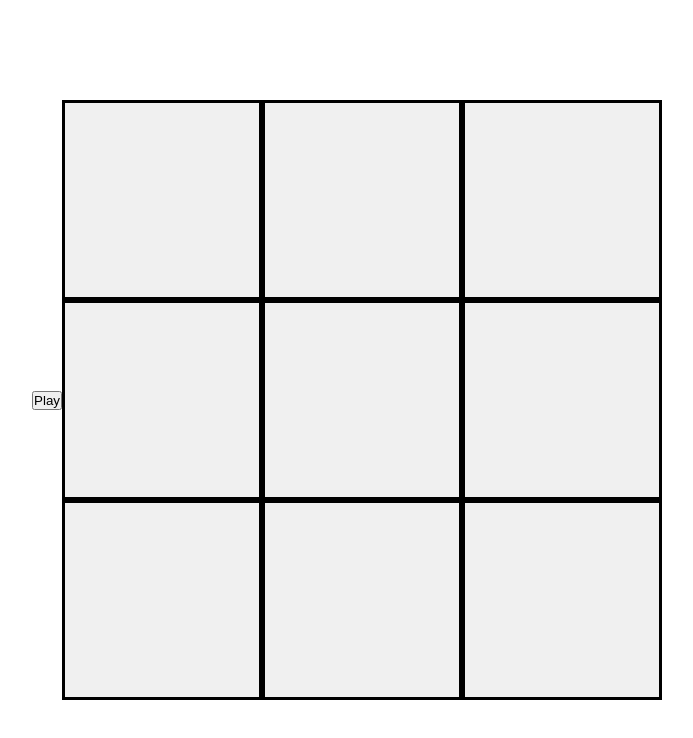
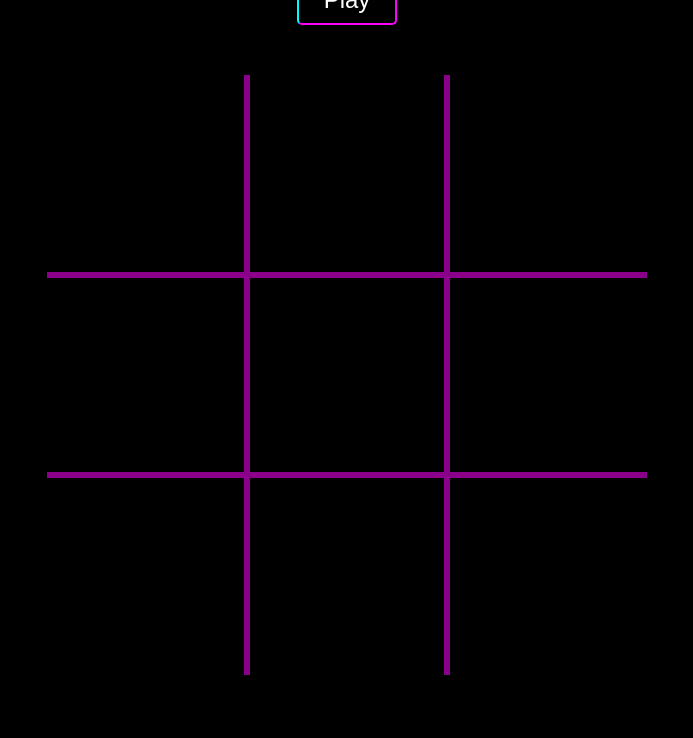
Before and after one commit to carloze11/tic-tac-toe, a plain HTML site: page index.html in a window 1280 px wide. Shown: the whole page, without its empty margins (293-986 px from the left). Drawn offline with Linux system fonts and the light colour scheme.

Commit message:
Add some dope cotton candy styles

```diff
--- a/styles.css
+++ b/styles.css
@@ -8,8 +8,12 @@ body {
   position: relative;
   height: 100vh;
   display: flex;
+  flex-direction: column;
   justify-content: center;
   align-items: center;
+  background-color: black;
+  font-family: sans-serif;
+/*   background-color: rgb(240, 240, 240); */
 }
 
 [hidden] {
@@ -19,12 +23,36 @@ body {
 #winner {
   position: absolute;
   place-self: center;
-/*   display: flex; */
   justify-content: center;
   align-items: center;
-  width: 500px;
+  width: 100%;
   height: 200px;
-  background-color: lightgray;
+  background-color: black;
+  margin-bottom: 50px;
+  font-size: 6rem;
+}
+
+.button {
+  width: 100%;
+  display: flex;
+  justify-content: center;
+  align-items: center;
+  height: 150px;
+  margin-top: -200px;
+}
+
+.button button {
+
+  width: 100px;
+  height: 50px;
+  border-right: 2px solid rgb(255, 0, 253);
+  border-bottom: 2px solid rgb(255, 0, 253);
+  border-left: 2px solid rgb(0, 253, 255);
+  border-top: 2px solid rgb(0, 253, 255);
+  font-size: 1.5rem;
+  border-radius: 5px;
+  background-color: black;
+  color: white;
 }
 
 .container {
@@ -34,7 +62,7 @@ body {
 }
 
 .blocks {
-  border: 3px solid black;
+  border: 3px solid darkmagenta;
   padding: 5px;
   width: 200px;
   height: 200px;
@@ -43,5 +71,41 @@ body {
   align-items: center;
   font-family: sans-serif;
   font-size: 15rem;
-  background-color: rgb(240, 240, 240);
+  background-color: black;
 }
+
+#block1 {
+  border-top: none;
+  border-left: none;
+}
+
+#block2 {
+  border-top: none;
+}
+
+#block3 {
+  border-top: none;
+  border-right: none;
+}
+
+#block4 {
+border-left: none;
+}
+
+#block6 {
+   border-right: none;
+}
+
+#block7 {
+  border-left: none;
+  border-bottom: none;
+}
+
+#block8 {
+  border-bottom: none;
+}
+
+#block9 {
+  border-right: none;
+  border-bottom: none;
+}
```
